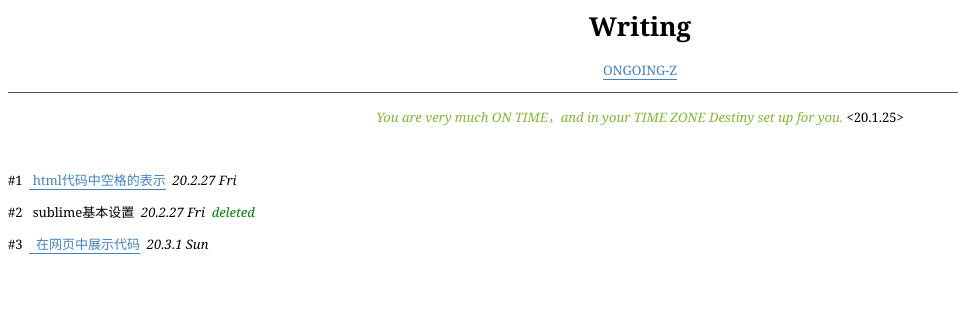
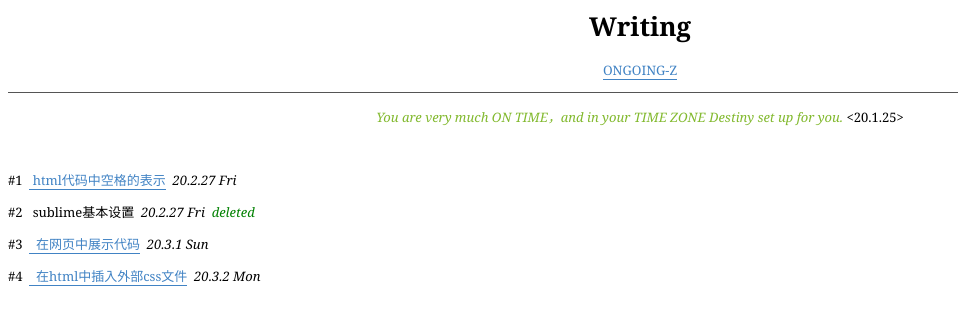
Before and after one commit to ONGOING-Z/My-Website, a plain HTML site: page content/writing.html in a window 1280 px wide. Shown: the whole page, without its empty margins (0-958 px from the left). Drawn offline with Linux system fonts and the light colour scheme.

Commit message:
修改一些细枝末节

```diff
--- a/content/writing.html
+++ b/content/writing.html
@@ -70,6 +70,10 @@
     <p>#3&nbsp
       <a href="./writing_content/20_3_1_show_code_in_webpages.html">&nbsp 在网页中展示代码</a>
       <i>&nbsp20.3.1 Sun&nbsp</i>
+	</p>
+    <p>#4&nbsp
+      <a href="./writing_content/20_3_2_insert_outside_css_file.html">&nbsp 在html中插入外部css文件</a>
+      <i>&nbsp20.3.2 Mon&nbsp</i>
     </p>
   </body>
 </html>
```
Also changed, not shown: content/writing_content/20_3_2_insert_outside_css_file.html (added, +6 -0 lines).
